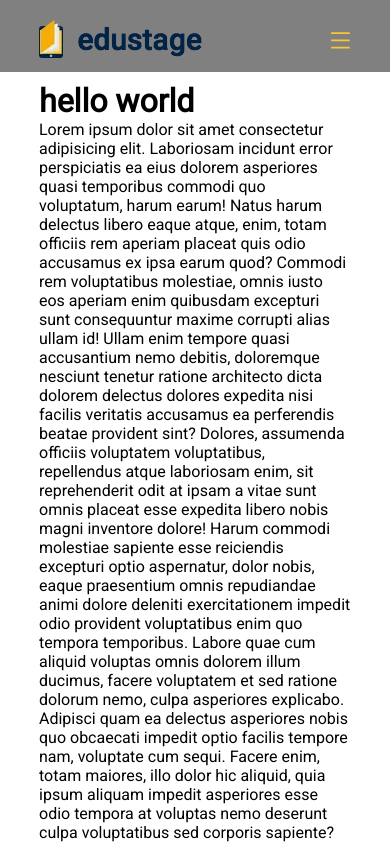
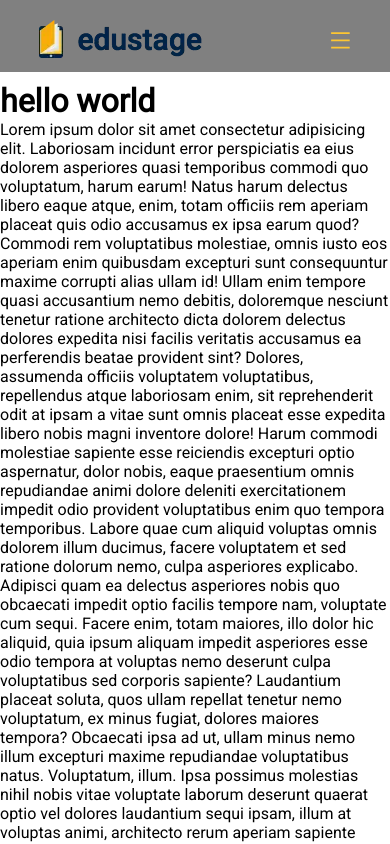
Before and after one commit to ismoiljondev/edu, a Next.js app: page / in a window 390 px wide. Built offline with nearby package versions, Linux system fonts and the light colour scheme.

Commit message:
header and padding layout

```diff
--- a/src/components/Layout/Header/components/LinkMenu/linkMenu.module.scss
+++ b/src/components/Layout/Header/components/LinkMenu/linkMenu.module.scss
@@ -1,6 +1,13 @@
 .link {
   display: inline-block;
 
+  &:hover {
+    color: #fdc632;
+  }
+}
+.link_w {
+  display: inline-block;
+  color: white;
   &:hover {
     color: #fdc632;
   }
@@ -12,4 +19,10 @@
     border-bottom: 1px solid rgba(191, 191, 191, 0.411);
     color: white;
   }
+  .link_w {
+    width: 100%;
+    padding: 10px 0;
+    border-bottom: 1px solid rgba(191, 191, 191, 0.411);
+    color: white;
+  }
 }
--- a/src/components/Layout/Header/components/LinkMenu/linkMenu.tsx
+++ b/src/components/Layout/Header/components/LinkMenu/linkMenu.tsx
@@ -5,16 +5,17 @@ type linkMenuPropsType = {
   id: number;
   name: string;
   url: string;
+  linkType: boolean;
 };
 
 function LinkMenu(props: linkMenuPropsType) {
-  const { id, name, url } = props;
+  const { id, name, url, linkType } = props;
   return (
-    <div className={style.link}>
+    <span className={linkType ? style.link_w : style.link}>
       <Link href={url} key={id}>
         {name}
       </Link>
-    </div>
+    </span>
   );
 }
 
--- a/src/components/Layout/Header/components/Menu/menu.tsx
+++ b/src/components/Layout/Header/components/Menu/menu.tsx
@@ -8,15 +8,18 @@ type Header_route_Data_type = {
 }[];
 type menuPtopsType = {
   data: Header_route_Data_type;
+  menuType: boolean;
 };
 
 function Menu(props: menuPtopsType) {
-  const { data } = props;
+  const { data, menuType } = props;
 
   return (
     <div className={style.menu}>
       {data.map((e) => {
-        return <LinkMenu id={e.id} name={e.name} url={e.url} />;
+        return (
+          <LinkMenu linkType={menuType} id={e.id} name={e.name} url={e.url} />
+        );
       })}
     </div>
   );
--- a/src/components/Layout/Header/heade.module.scss
+++ b/src/components/Layout/Header/heade.module.scss
@@ -67,7 +67,6 @@
   left: 0;
   background-color: white;
   z-index: 99;
-
   color: white;
   transition: 0.5s;
 }
@@ -83,7 +82,6 @@
   left: 0;
   background-color: #002347;
   z-index: 99;
-
   color: white;
   transition: 0.5s;
 }
--- a/src/components/Layout/Header/header.tsx
+++ b/src/components/Layout/Header/header.tsx
@@ -79,7 +79,7 @@ function Header(props: HeaderProps) {
         </button>
 
         <div className={dropMenu ? style.menu_2 : style.menu}>
-          <Menu data={HeaderRouteData.dataUrl} />
+          <Menu data={HeaderRouteData.dataUrl} menuType={navType} />
           <button
             className={style.search_button2}
             onClick={() => dropSearchFu()}
--- a/src/components/Layout/MyLayout/header.module.scss
+++ b/src/components/Layout/MyLayout/header.module.scss
@@ -5,5 +5,5 @@
   font-family: "Roboto", sans-serif;
 }
 .pages {
-  padding: 10px 10%;
+  padding: 10px 0%;
 }
```
